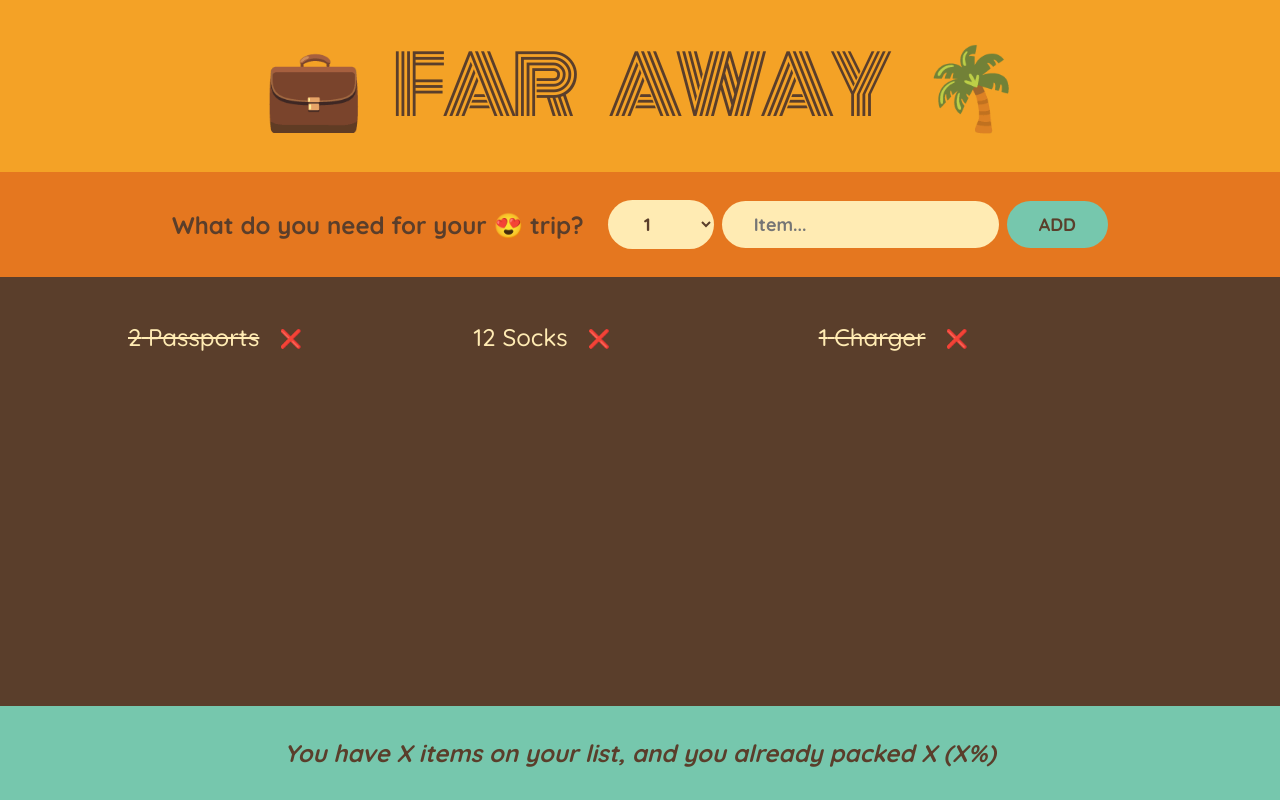
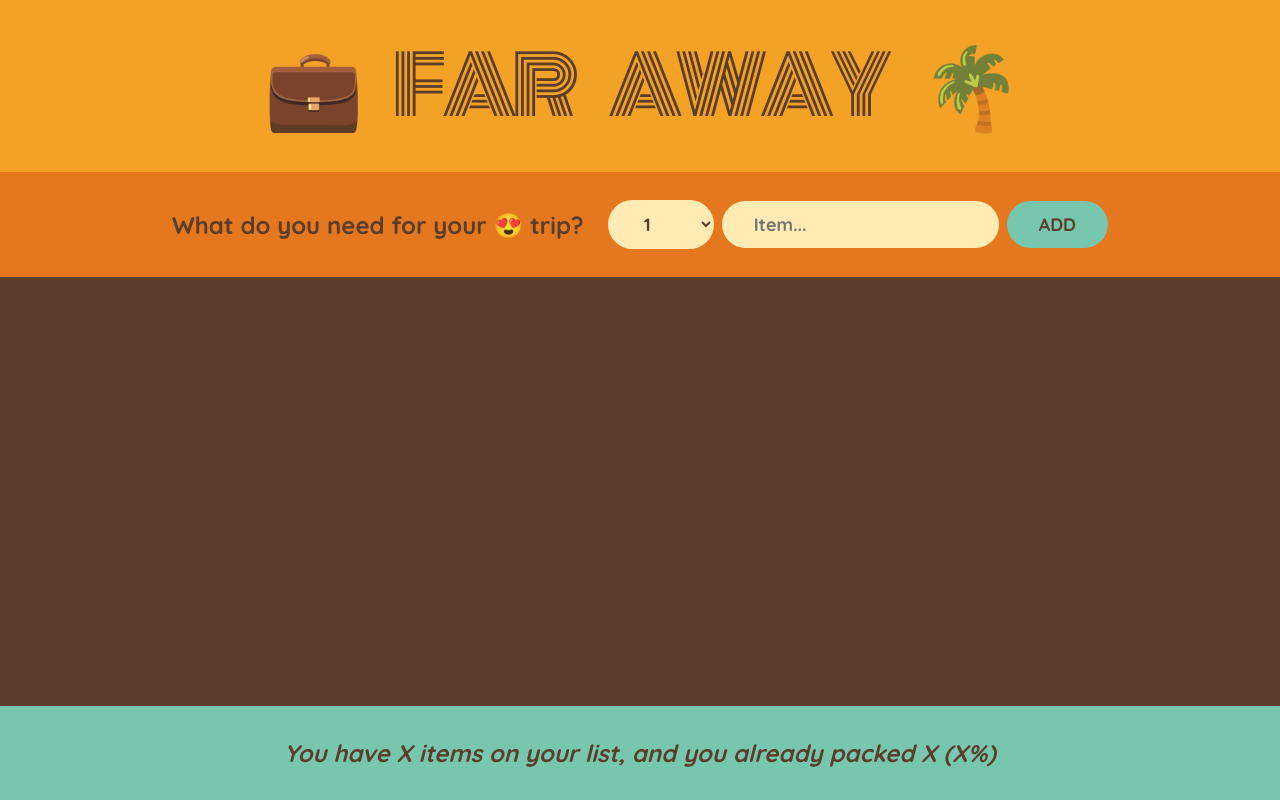
Before and after one commit to Shuvankar-Bhowmick/travel-list, a React (Create React App) app: page / in a window 1280 px wide. Built offline with nearby package versions, Linux system fonts and the light colour scheme.

Commit message:
Code changes to render the PackingList component.

```diff
--- a/src/App.js
+++ b/src/App.js
@@ -8,11 +8,18 @@
 ];
 
 export default function App() {
+  const [items, setItems] = useState([]);
+
+  function handleAddItems(item) {
+    setItems((items) => [...items, item]);
+    console.log(item);
+  }
+
   return (
     <div className="app">
       <Logo />
-      <Form />
-      <PackingList />
+      <Form onAddItems={handleAddItems} />
+      <PackingList items={items} />
       <Stats />
     </div>
   );
@@ -21,7 +28,7 @@
 function Logo() {
   return <h1>💼 Far Away 🌴</h1>;
 }
-function Form() {
+function Form({ onAddItems }) {
   const [description, setDescription] = useState("");
   const [quantity, setQuantity] = useState(1);
 
@@ -31,7 +38,9 @@
     if (!description) return;
 
     const newItem = { description, quantity, packed: false, id: Date.now() };
-    console.log(newItem);
+    // console.log(newItem);
+
+    onAddItems(newItem);
 
     // Set the form to the initial state
     setDescription("");
@@ -63,11 +72,12 @@
     </form>
   );
 }
-function PackingList() {
+
+function PackingList({ items }) {
   return (
     <div className="list">
       <ul>
-        {initialItems.map((item) => (
+        {items.map((item) => (
           <Item item={item} key={item.id} />
         ))}
       </ul>
```
